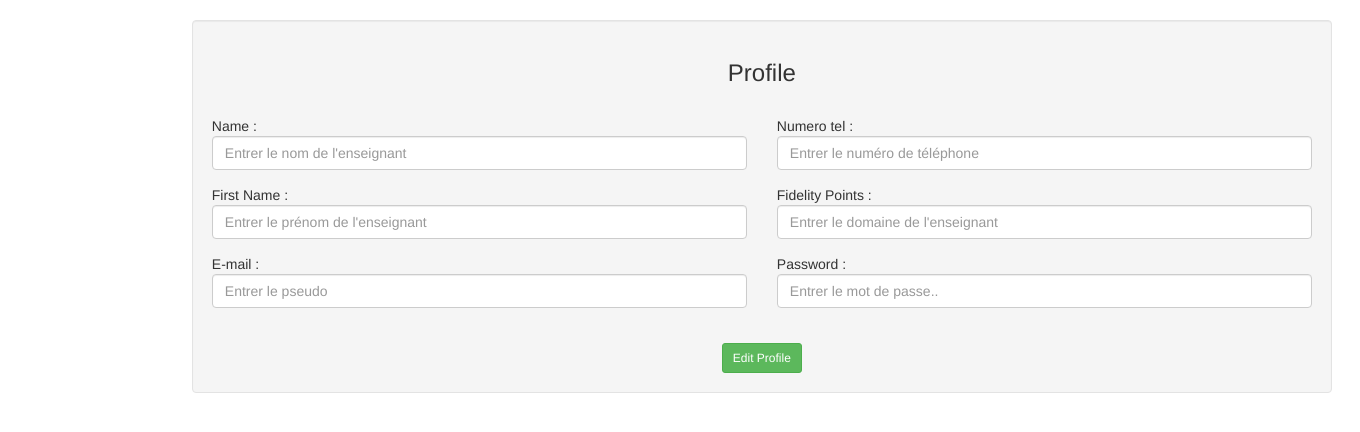
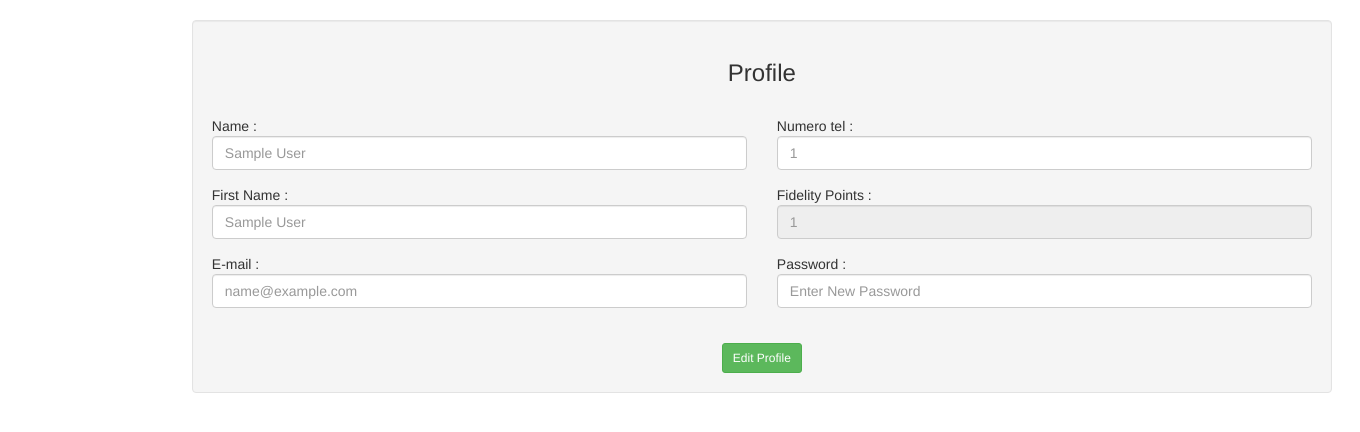
Before and after one commit to ahmedaminbadji/GestionParking, a PHP site: page /clientarea/index.php in a window 1360 px wide. Shown: the part 52-484 px from the top of the page. Run offline with PHP 8.4, Linux system fonts and the light colour scheme; the visitor is signed in with stand-in values (Sample User, id 1).

Commit message:
update 27 decembre 2019 23:28

```diff
--- a/clientarea/index.php
+++ b/clientarea/index.php
@@ -1,4 +1,7 @@
-
+<?php
+require_once("../config/db.php");
+session_start();
+?>
 
 <html lang="en">
 <head>
@@ -37,23 +40,23 @@
 			<div class="col-sm-12">
 				<div class="row">
     				<div class="col-sm-6 form-group"> Name :
-    					<input name="nom" type="text" class="form-control" id="nom" required placeholder="Entrer le nom de l'enseignant" title="Nom">
+    					<input name="name" type="text" class="form-control" id="name" required placeholder="<?php echo $_SESSION['name']; ?>" title="Nom">
     				</div>
     				<div class="col-sm-6 form-group">Numero tel :
-    					<input name="num" type="text" class="form-control" id="num" required  placeholder="Entrer le numéro de téléphone"  title="Numero de telephone">
+    					<input name="num" type="text" class="form-control" id="num" required  placeholder="<?php echo $_SESSION['number']; ?>"  title="Numero de telephone">
     				</div>
 					<div class="col-sm-6 form-group">First Name :
-    					<input name="prenom" type="text" class="form-control" id="prenom"  required placeholder="Entrer le prénom de l'enseignant" title="Prénom">
+    					<input name="prenom" type="text" class="form-control" id="prenom"  required placeholder="<?php echo $_SESSION['fname']; ?>" title="Prénom">
     				</div>
     				<div class="col-sm-6 form-group">Fidelity Points :
-                        <input name="domA" type="text" class="form-control" id="domA"  required placeholder="Entrer le domaine de l'enseignant" title="Domaine de travail">
+                        <input name="domA" type="text" class="form-control" id="domA"  readonly placeholder="<?php echo $_SESSION['points']; ?>" title="Domaine de travail">
     				</div>
 					<div class="col-sm-6 form-group">E-mail :
-    					<input name="email" type="text" class="form-control" id="email"  required placeholder="Entrer le pseudo" title="Email">
+    					<input name="email" type="text" class="form-control" id="email"  required placeholder="<?php echo $_SESSION['email']; ?>" title="Email">
     				</div>
 
 					<div class="col-sm-6 form-group">Password :
-    					<input name="password" type="text" class="form-control" id="password"  required placeholder="Entrer le mot de passe.." title="Mot de passe">
+    					<input name="password" type="text" class="form-control" id="password"  required placeholder="Enter New Password" title="Mot de passe">
 					</div>
 	             </div>
 
--- a/static/js/main.js
+++ b/static/js/main.js
@@ -11,6 +11,7 @@ $(function(){
                     window.alert("admin logged");
                 }else if(data == "logged client"){
                     window.alert("client logged");
+                    window.location.href = "/parkManager/clientarea/";
 
                 }else{
                     $("#login_message").text("Invalid Username or password !");
```
Also changed, not shown: admin/js/main.js (+13 -1 lines), login.php (+8 -0 lines).
